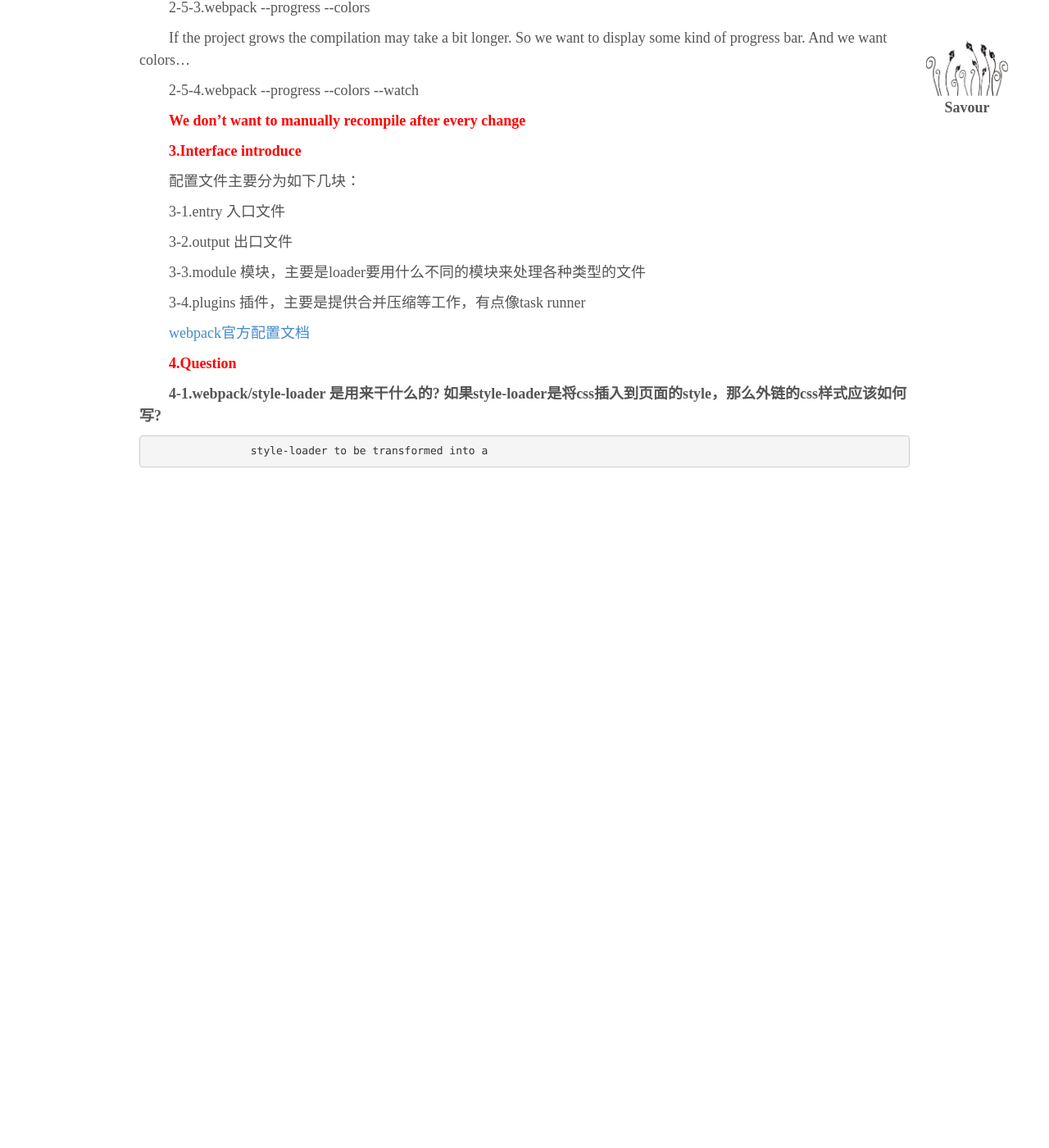
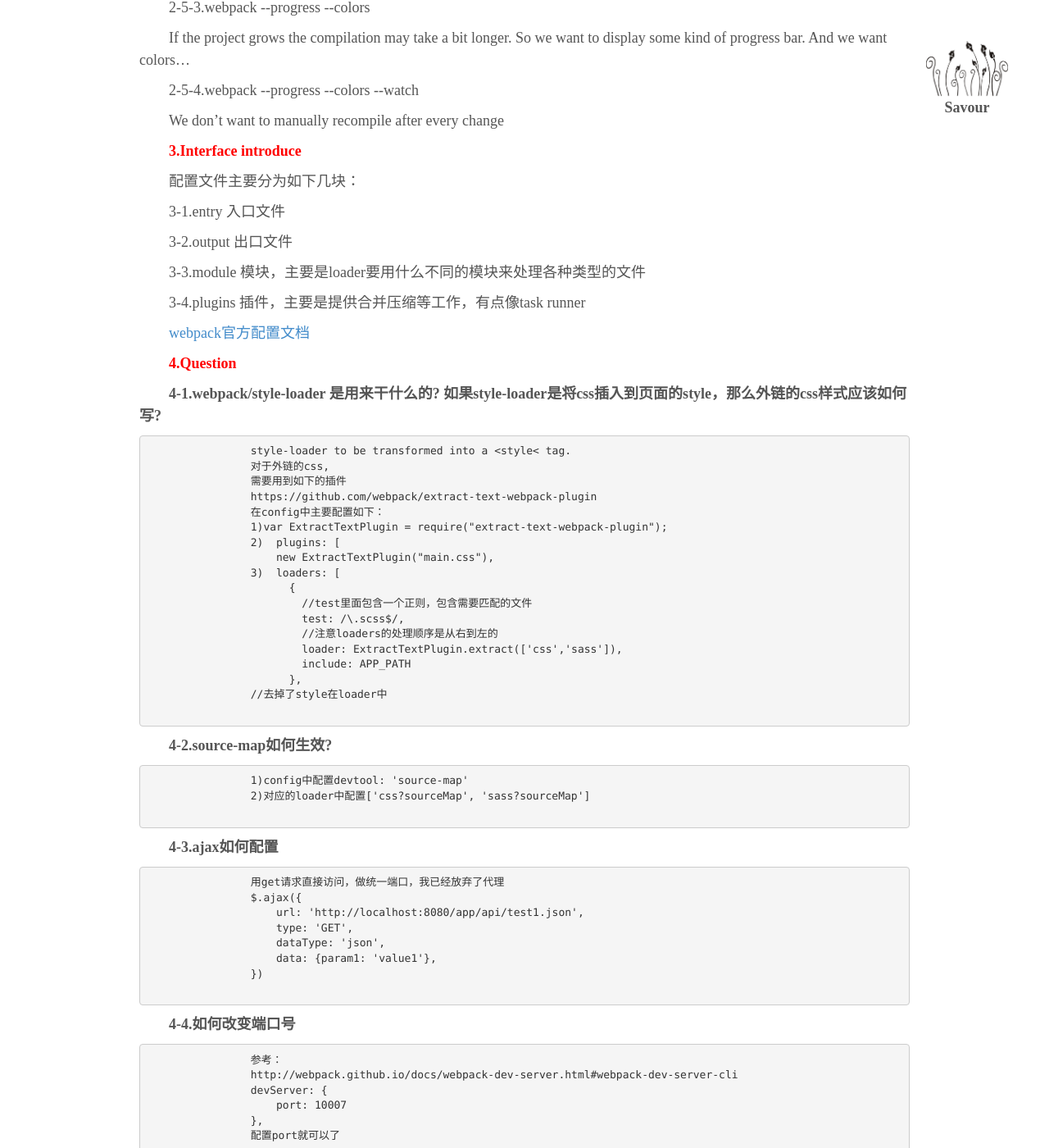
Before and after one commit to 777sunny777/sunnyblog, a Jekyll site: the page built from _posts/savour/2017-01-10-27.html, in a window 1280 px wide and 1400 px high, scrolled down 2941 px. Shown: the whole window at 82% size. Built offline with Jekyll 4.4.1, drawn with Linux system fonts in a browser that asks for light colours; nearby versions of some CDN libraries; library files that are not in the unit come from our copies; Markdown is read by kramdown in place of the engine named in the settings; before the commit the page ends 3571 px from its top, so only the background shows below that; some of the changed text lies outside the part shown.

Commit message:
Update 2017-01-10-27.html

```diff
--- a/_posts/savour/2017-01-10-27.html
+++ b/_posts/savour/2017-01-10-27.html
@@ -103,7 +103,7 @@ category: savour
             <p class="my-p">2-5-3.webpack --progress --colors</p>
             <p class="my-p">If the project grows the compilation may take a bit longer. So we want to display some kind of progress bar. And we want colors…</p>
             <p class="my-p">2-5-4.webpack --progress --colors --watch</p>
-            <p class="my-p my-h">We don’t want to manually recompile after every change</p>
+            <p class="my-p">We don’t want to manually recompile after every change</p>
 
             <p class="my-p my-h">3.Interface introduce</p>
             <p class="my-p">配置文件主要分为如下几块：</p>
@@ -116,7 +116,7 @@ category: savour
             <p class="my-p my-h">4.Question</p>
             <p class="my-p"><strong>4-1.webpack/style-loader 是用来干什么的? 如果style-loader是将css插入到页面的style，那么外链的css样式应该如何写?</strong></p>
             <pre>
-                style-loader to be transformed into a <style> tag.
+                style-loader to be transformed into a &lt;style&lt; tag.
                 对于外链的css,
                 需要用到如下的插件
                 https://github.com/webpack/extract-text-webpack-plugin
@@ -162,7 +162,7 @@ category: savour
             <pre>
                 知乎网站上给的例子是错误的，正确的如下：
                 在templates上：
-                <title><%= htmlWebpackPlugin.options.title %></title>
+                &lt;title&gt;&lt;%= htmlWebpackPlugin.options.title %&gt;&lt;/title&gt;
                 在config中对应部署：
                     new HtmlwebpackPlugin({
                         title: 'Hello World app'
```
